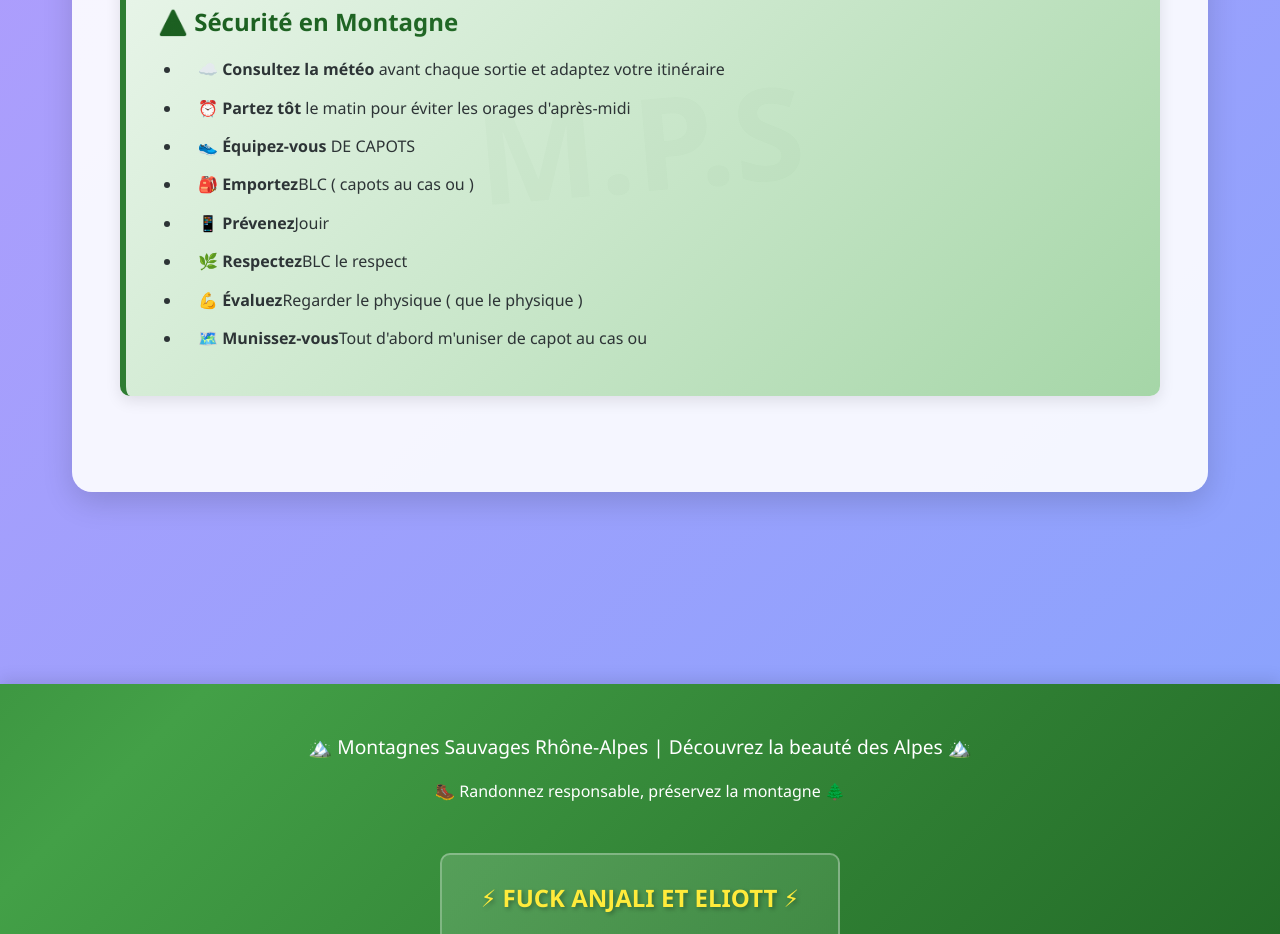
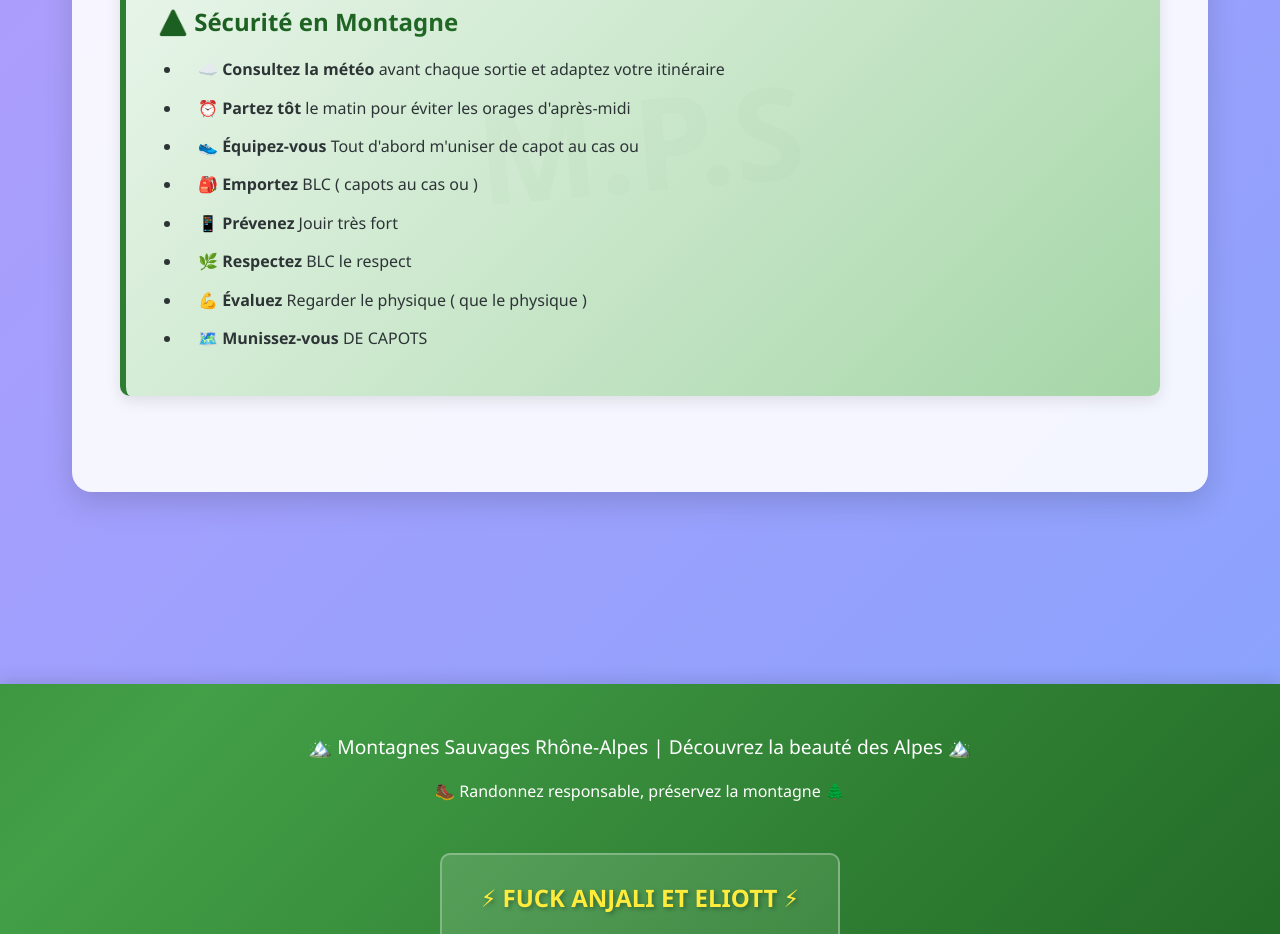
Before and after one commit to jojobg2476-boop/baca.com, a plain HTML site: page index.html in a window 1280 px wide. Shown: the part 7372-8306 px from the top of the page. Drawn offline with Linux system fonts and the light colour scheme.

Commit message:
Update index.html

```diff
--- a/index.html
+++ b/index.html
@@ -739,12 +739,12 @@
                 <ul style="margin-left: 1.5rem; margin-top: 1rem;">
                     <li>☁️ <strong>Consultez la météo</strong> avant chaque sortie et adaptez votre itinéraire</li>
                     <li>⏰ <strong>Partez tôt</strong> le matin pour éviter les orages d'après-midi</li>
-                    <li>👟 <strong>Équipez-vous</strong> DE CAPOTS</li>
-                    <li>🎒 <strong>Emportez</strong>BLC ( capots au cas ou ) </li>
-                    <li>📱 <strong>Prévenez</strong>Jouir</li>
-                    <li>🌿 <strong>Respectez</strong>BLC le respect</li>
-                    <li>💪 <strong>Évaluez</strong>Regarder le physique ( que le physique ) </li>
-                    <li>🗺️ <strong>Munissez-vous</strong>Tout d'abord m'uniser de capot au cas ou </li>
+                    <li>👟 <strong>Équipez-vous</strong> Tout d'abord m'uniser de capot au cas ou</li>
+                    <li>🎒 <strong>Emportez</strong> BLC ( capots au cas ou ) </li>
+                    <li>📱 <strong>Prévenez</strong> Jouir très fort </li>
+                    <li>🌿 <strong>Respectez</strong> BLC le respect</li>
+                    <li>💪 <strong>Évaluez</strong> Regarder le physique ( que le physique ) </li>
+                    <li>🗺️ <strong>Munissez-vous</strong> DE CAPOTS </li>
                 </ul>
             </div>
         </section>
```
